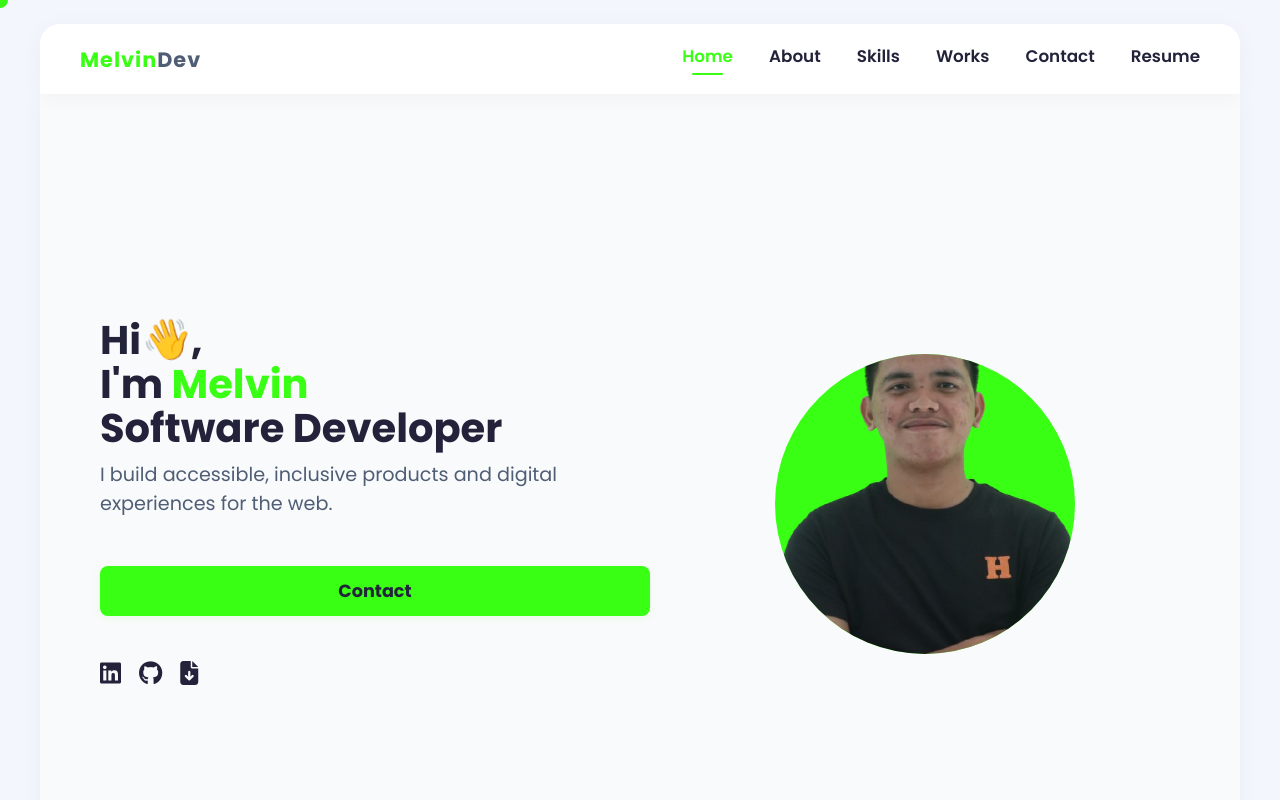
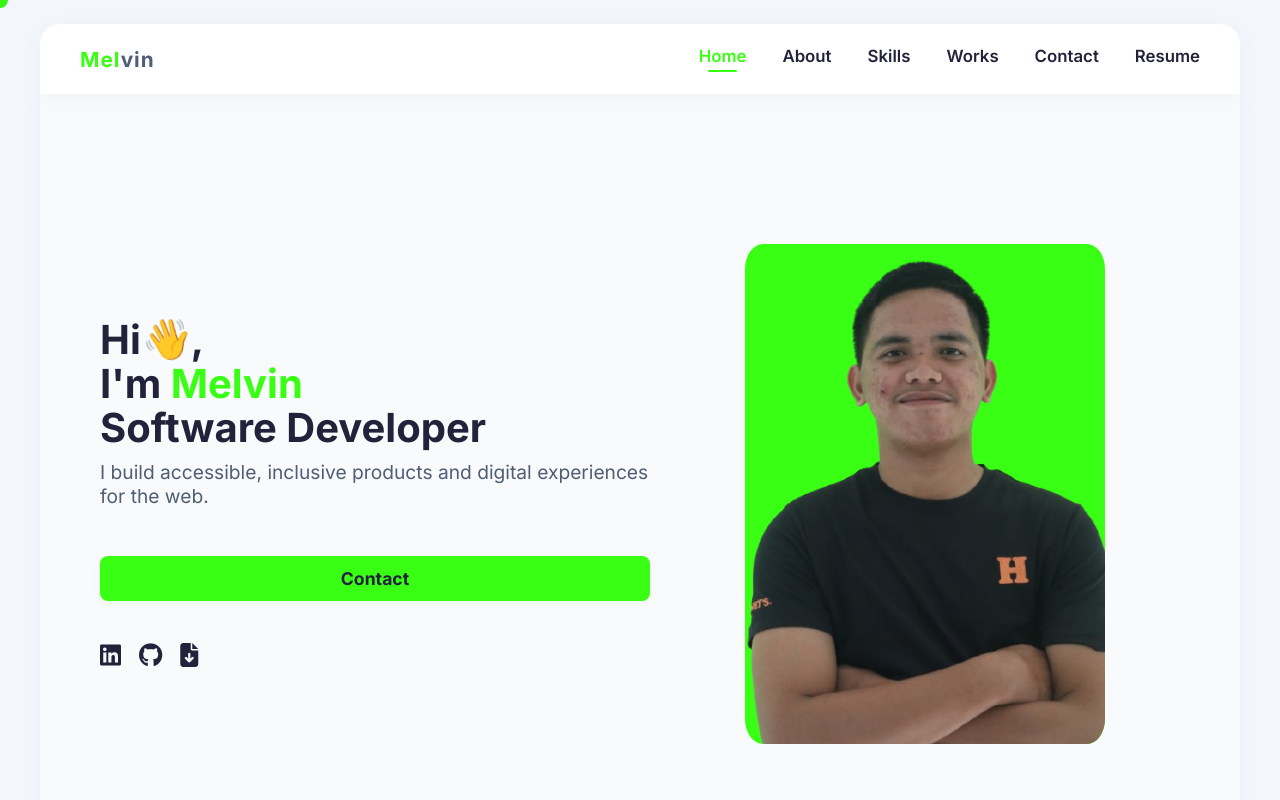
Before and after one commit to melvingamanajr/dev-portfolio, a plain HTML site: page src/index.html in a window 1280 px wide. Shown: the top 800 px of the page. Drawn offline with Linux system fonts and the light colour scheme.

Commit message:
added new features still needs improvements

```diff
--- a/src/css/style.css
+++ b/src/css/style.css
@@ -3,7 +3,7 @@
     --main-accent-dark: #4f5d75;
     --main-bg: #f3f6fd;
     --main-text: #22223b;
-    --main-font: 'Poppins', 'Segoe UI', Arial, sans-serif;
+    --main-font: 'Inter', 'Segoe UI', Arial, sans-serif;
     --card-bg: #fff;
     --card-shadow: 0 4px 24px rgba(0,0,0,0.04);
     --glass-bg: rgba(255, 255, 255, 0.18);
@@ -195,6 +195,11 @@ nav a:hover::after {
     transform: translateY(0);
 }
 
+.main-section#home {
+    padding-top: 20px; /* Reduced top padding for the home section */
+    padding-bottom: 20px; /* Reduced bottom padding for the home section */
+}
+
 .main-info {
     flex: 1;
     display: flex;
@@ -276,9 +281,9 @@ nav a:hover::after {
 
 .main-image-bg {
     background: var(--main-accent);
-    border-radius: 100%;
-    width: 300px;
-    height: 300px;
+    border-radius: 5%;
+    width: 360px;
+    height: 500px;
     display: flex;
     align-items: center;
     justify-content: center;
@@ -313,7 +318,7 @@ nav a:hover::after {
     width: 100%;
     height: 100%;
     object-fit: cover;
-    border-radius: 50%; /* Make it a perfect circle by default */
+    border-radius: 5%;
     animation: none !important;
     transition: none !important;
 }
@@ -322,15 +327,15 @@ nav a:hover::after {
     .main-section {
         flex-direction: column;
         align-items: center;
-    justify-content: flex-start; /* Align content to the top by default on mobile */
+        justify-content: flex-start; /* Align content to the top by default on mobile */
         padding: 32px 8px 24px 8px;
     }
 
         /* On mobile, show the image before the info text on the home section */
         .main-section#home {
         justify-content: center; /* But keep the home section vertically centered */
-            flex-direction: column-reverse;
-            gap: 24px; /* Add space between image and text */
+        flex-direction: column-reverse;
+        gap: 24px; /* Add space between image and text */
         }
 
         .main-info {
@@ -346,7 +351,7 @@ nav a:hover::after {
         border-radius: 32px; /* Change to a rounded square on mobile */
     }
     .main-image-bg img {
-        width: 100%;
+        width: 70%;
         height: 100%;
         border-radius: 32px; /* Match the container's rounded square shape */
     }
--- a/src/data/works.js
+++ b/src/data/works.js
@@ -20,20 +20,5 @@ window.worksData = [
         title: "Portfolio Website",
         description: "A modern, responsive portfolio to showcase my projects and skills.",
         active: false
-    },
-    {
-        title: "Task Manager App",
-        description: "A web application for managing daily tasks and productivity.",
-        active: false
-    },
-    {
-        title: "E-commerce Platform",
-        description: "A scalable e-commerce platform with payment integration.",
-        active: false
-    },
-    {
-        title: "Blog System",
-        description: "A full-featured blog system with markdown support.",
-        active: false
     }
 ];
--- a/src/index.html
+++ b/src/index.html
@@ -5,8 +5,8 @@
     <meta name="viewport" content="width=device-width, initial-scale=1.0">
     <title>Melvin Dev</title>
     <link rel="stylesheet" href="css/style.css">
-    <!-- Add Google Fonts for Poppins -->
-    <link href="https://fonts.googleapis.com/css2?family=Poppins:wght@400;600;700&display=swap" rel="stylesheet">
+    <!-- Add Google Fonts for Inter -->
+    <link href="https://fonts.googleapis.com/css2?family=Inter:wght@400;600;700&display=swap" rel="stylesheet">
     <!-- Add Font Awesome for icons -->
     <link rel="stylesheet" href="https://cdnjs.cloudflare.com/ajax/libs/font-awesome/6.4.2/css/all.min.css">
 </head>
@@ -18,7 +18,7 @@
     <header>
         <div class="header-container">
             <h1>
-                <span class="melvin">Melvin</span><span class="dev">Dev</span>
+                <span class="melvin">Mel</span><span class="dev">vin</span>
             </h1>
             <nav>
                 <button class="nav-toggle" aria-label="Toggle navigation">
@@ -193,8 +193,6 @@
     </div> -->
 
     <script src="data/works.js"></script>
-    <script src="src/data/about.js"></script>
-    <script src="src/data/skills.js"></script>
     <script src="js/main.js"></script>
 </body>
 </html>
--- a/src/js/main.js
+++ b/src/js/main.js
@@ -125,7 +125,7 @@ document.addEventListener('DOMContentLoaded', function () {
                     highlight.textContent = originalText;
                 }
                 frame++;
-            }, 50);
+            }, 100);
         };
 
         highlight.addEventListener('mouseenter', scramble);
```
